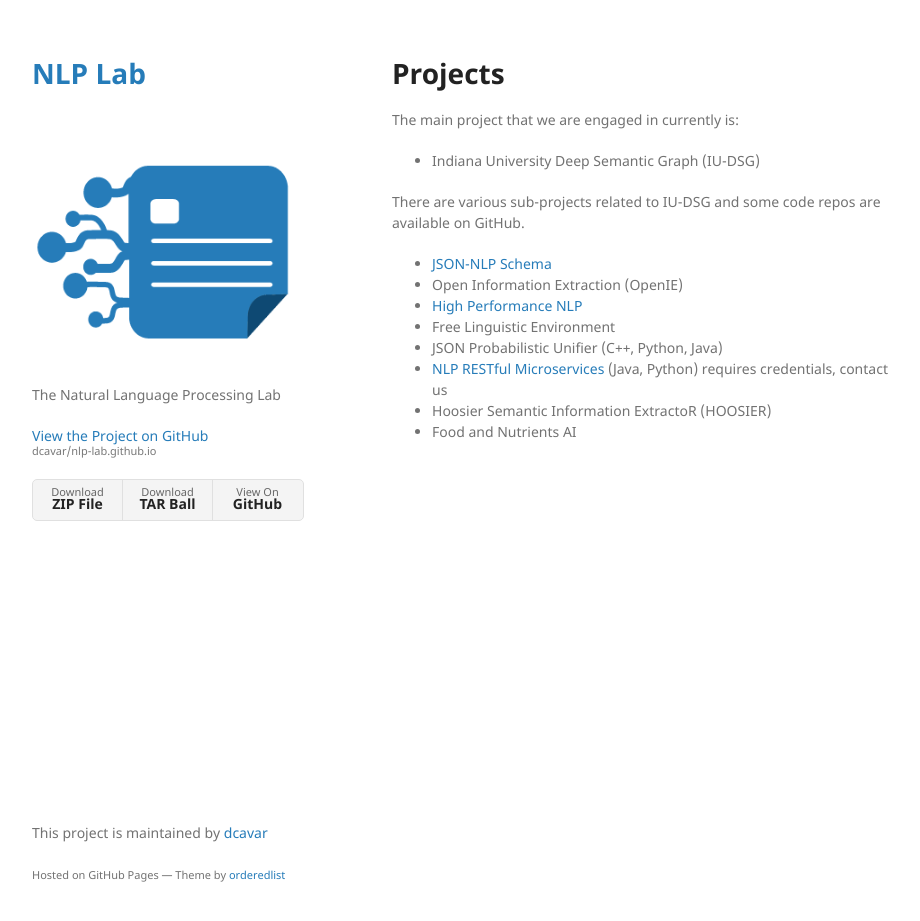
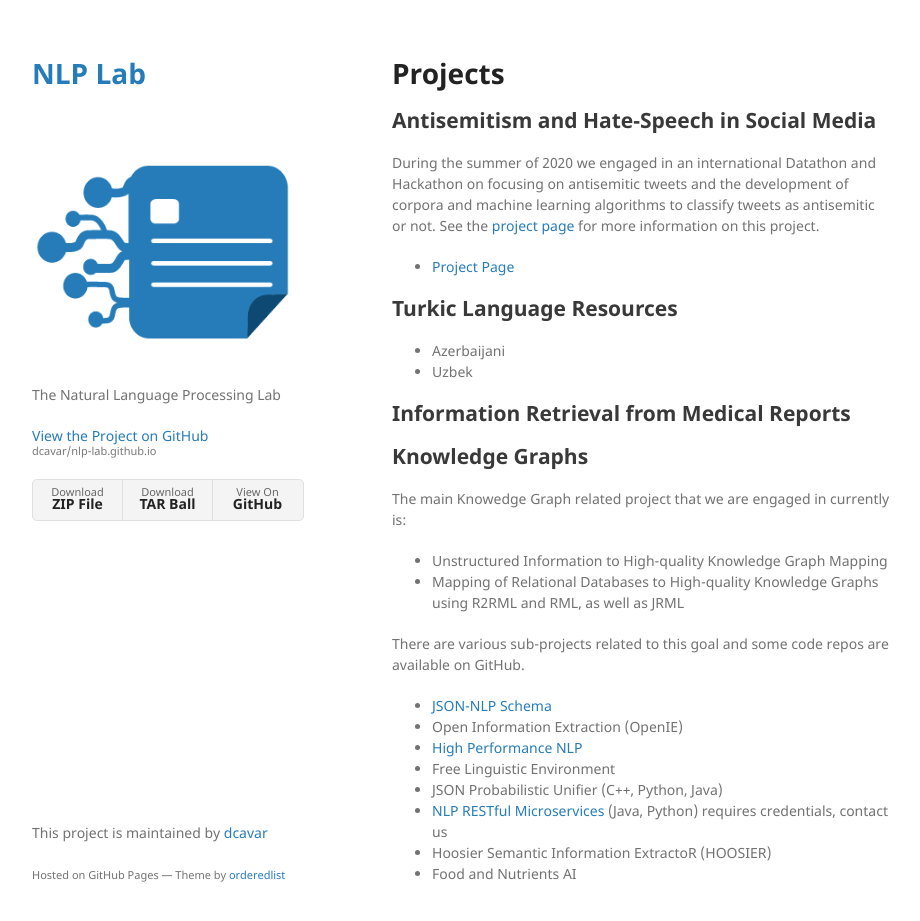
Before and after one commit to dcavar/nlp-lab.github.io, a Jekyll site: the page built from projects.md, in a window 1280 px wide and 954 px high. Shown: the top 921 px of the window, without its empty margins (178-1098 px from the left). Built offline with Jekyll 4.4.1, drawn with Linux system fonts in a browser that asks for light colours; our own code applies the rules of GitHub Pages for plain Markdown files.

Commit message:
Added docu on sntisemtic projects

```diff
--- a/projects.md
+++ b/projects.md
@@ -7,13 +7,31 @@
 
 # Projects
 
-The main project that we are engaged in currently is:
+## Antisemitism and Hate-Speech in Social Media
 
-- Indiana University Deep Semantic Graph (IU-DSG)
+During the summer of 2020 we engaged in an international Datathon and Hackathon on focusing on antisemitic tweets and the development of corpora and machine learning algorithms to classify tweets as antisemitic or not. See the [project page](/antisemitism) for more information on this project.
 
-There are various sub-projects related to IU-DSG and some code repos are available on GitHub.
+- [Project Page](/antisemitism)
 
-- [JSON-NLP Schema](https://github.com/dcavar/JSON-NLP)
+
+## Turkic Language Resources
+
+- Azerbaijani
+- Uzbek
+
+## Information Retrieval from Medical Reports
+
+
+## Knowledge Graphs
+
+The main Knowedge Graph related project that we are engaged in currently is:
+
+- Unstructured Information to High-quality Knowledge Graph Mapping
+- Mapping of Relational Databases to High-quality Knowledge Graphs using R2RML and RML, as well as JRML
+
+There are various sub-projects related to this goal and some code repos are available on GitHub.
+
+- [JSON-NLP Schema](https://github.com/SemiringInc/JSON-NLP)
 - Open Information Extraction (OpenIE)
 - [High Performance NLP](http://hpnlp.org/)
 - Free Linguistic Environment
```
Also changed, not shown: README.md (+8 -7 lines), antisemitism/README.md (added, +16 -0 lines), kgextraction/README.md (added, +1 -0 lines), turkic/README.md (added, +4 -0 lines).
